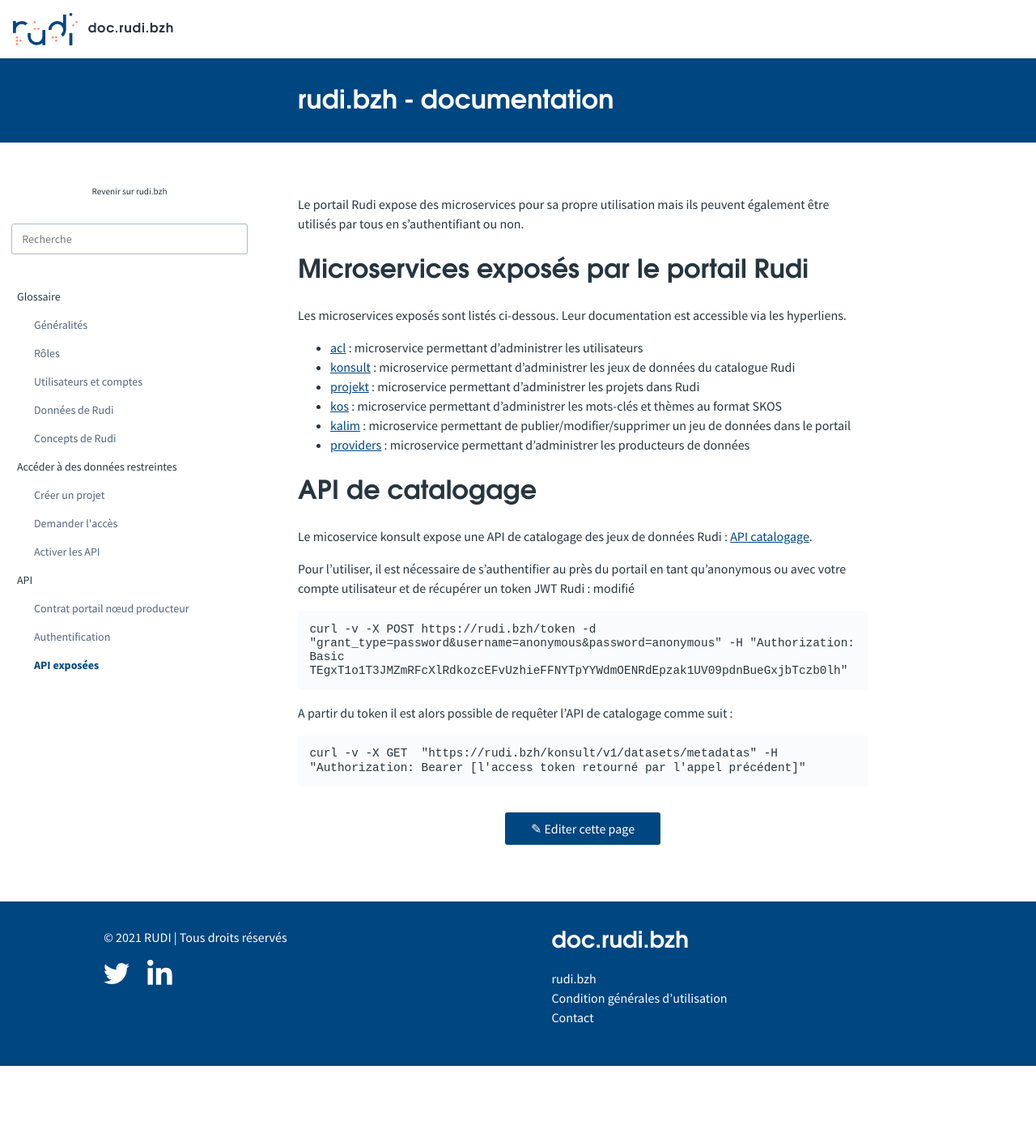
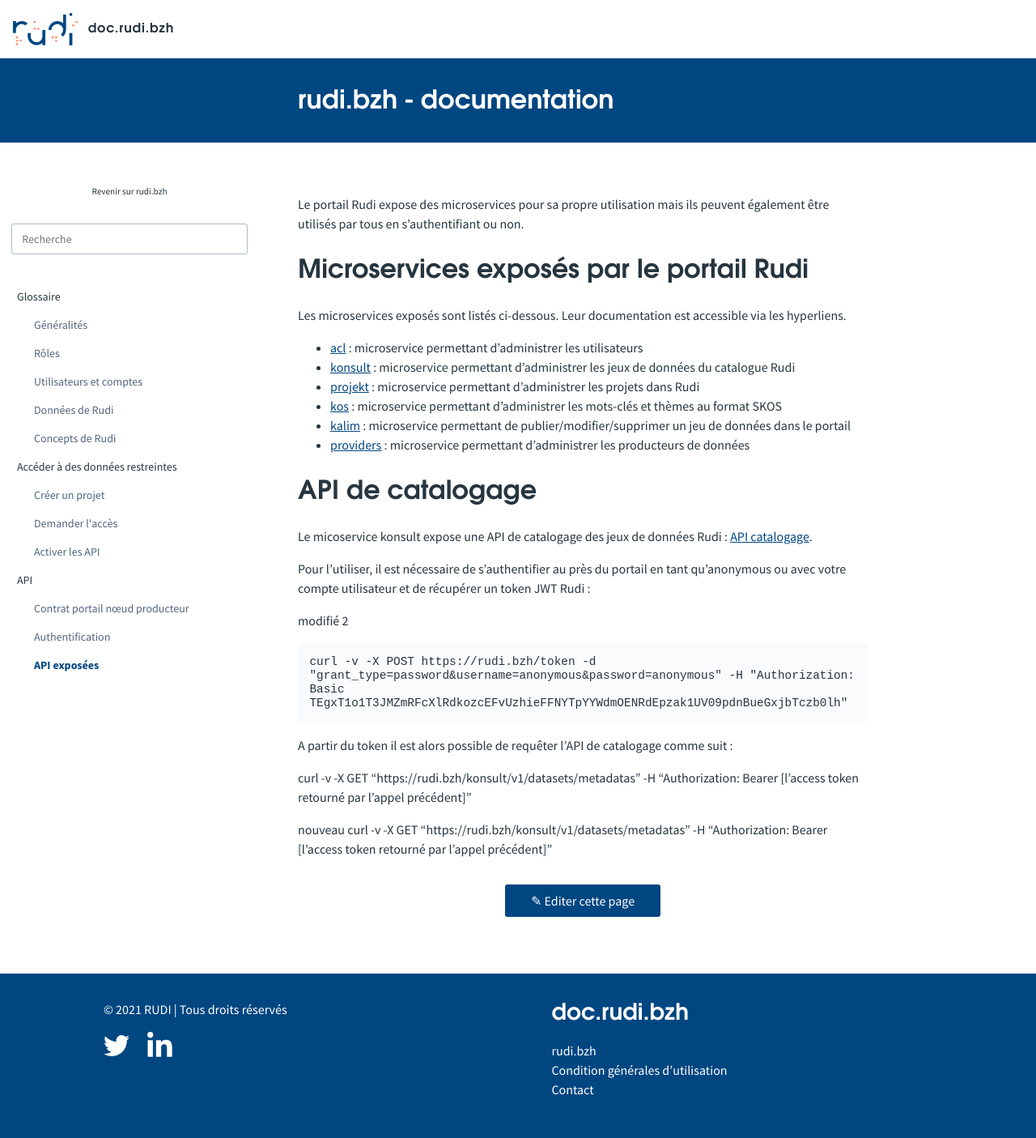
Before and after one commit to sigrennesmetropole/rudi_documentation, a Jekyll site: the page built from articles/_api/api_exposees.md, in a window 1280 px wide. Shown: the whole page at 81% size. Built offline with Jekyll 4.4.1, drawn with Linux system fonts in a browser that asks for light colours; before the commit the page ends 1316 px from its top, so only the background shows below that.

Commit message:
Update api_exposees.md

````diff
--- a/articles/_api/api_exposees.md
+++ b/articles/_api/api_exposees.md
@@ -20,7 +20,8 @@
 Le micoservice konsult expose une API de catalogage des jeux de données Rudi : [API catalogage](https://rudi.bzh/konsult/swagger-ui/index.html?configUrl=%2Fkonsult%2Fv3%2Fapi-docs%2Fswagger-config&urls.primaryName=konsult#/datasets/searchMetadatas).
 
 Pour l'utiliser, il est nécessaire de s'authentifier au près du portail en tant qu'anonymous ou avec votre compte utilisateur et de récupérer un token JWT Rudi :
-modifié
+
+modifié 2
 
 ```
 curl -v -X POST https://rudi.bzh/token -d "grant_type=password&username=anonymous&password=anonymous" -H "Authorization: Basic TEgxT1o1T3JMZmRFcXlRdkozcEFvUzhieFFNYTpYYWdmOENRdEpzak1UV09pdnBueGxjbTczb0lh"
@@ -28,6 +29,7 @@
 
 A partir du token il est alors possible de requêter l'API de catalogage comme suit :
 
-```curl
-curl -v -X GET  "https://rudi.bzh/konsult/v1/datasets/metadatas" -H "Authorization: Bearer [l'access token retourné par l'appel précédent]"
-```
+  curl -v -X GET  "https://rudi.bzh/konsult/v1/datasets/metadatas" -H "Authorization: Bearer [l'access token retourné par l'appel précédent]"
+
+  nouveau
+    curl -v -X GET  "https://rudi.bzh/konsult/v1/datasets/metadatas" -H "Authorization: Bearer [l'access token retourné par l'appel précédent]"
````
